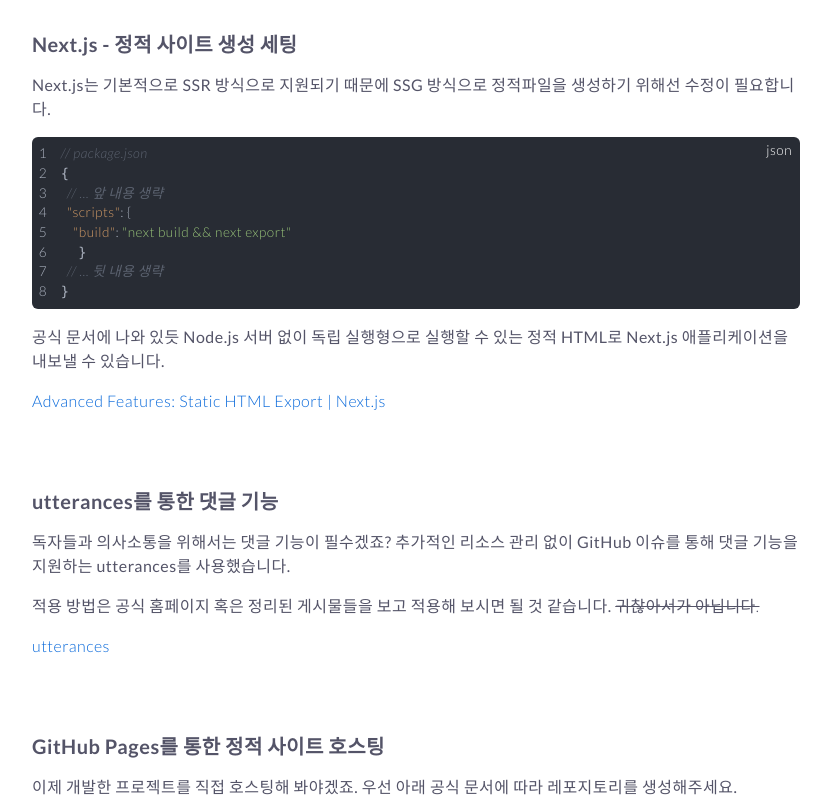
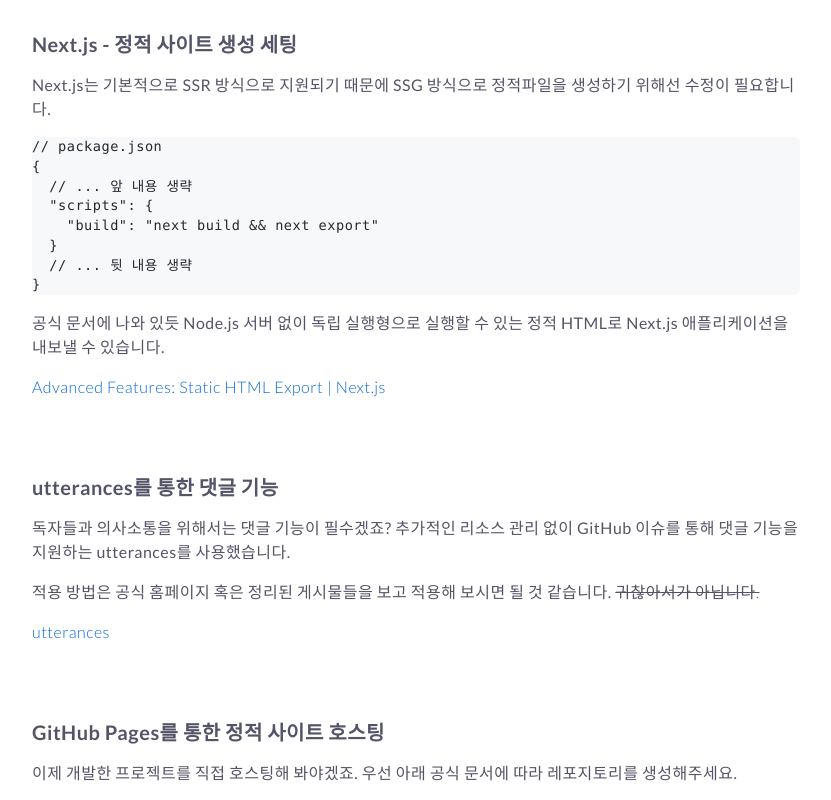
Before and after one commit to junho2343/junho2343.github.io, a Next.js app: page /posts/nextjs-blog-start in a window 1280 px wide. Shown: the part 3840-4640 px from the top of the page, without its empty margins (112-943 px from the left). Built offline with nearby package versions, Linux system fonts and the light colour scheme.

Commit message:
SyntaxHighlighter 제거 후 배포 테스트

```diff
--- a/pages/posts/[slug].tsx
+++ b/pages/posts/[slug].tsx
@@ -54,31 +54,31 @@
               rehypePlugins={[rehypeRaw]}
               remarkPlugins={[remarkGfm]}
               className={markdownStyles["markdown-body"]}
-              components={{
-                code({ node, inline, className, children, ...props }) {
-                  const match = /language-(\w+)/.exec(className || "");
+              // components={{
+              //   code({ node, inline, className, children, ...props }) {
+              //     const match = /language-(\w+)/.exec(className || "");
 
-                  return !inline && match ? (
-                    <>
-                      <SyntaxHighlighter
-                        children={String(children).replace(/\n$/, "")}
-                        style={atomOneDark}
-                        language={match[1]}
-                        PreTag="div"
-                        showLineNumbers
-                        {...props}
-                      />
-                      <span className="absolute right-2 top-1 text-white">
-                        {match[1]}
-                      </span>
-                    </>
-                  ) : (
-                    <code className={className} {...props}>
-                      {children}
-                    </code>
-                  );
-                },
-              }}
+              //     return !inline && match ? (
+              //       <>
+              //         <SyntaxHighlighter
+              //           children={String(children).replace(/\n$/, "")}
+              //           style={atomOneDark}
+              //           language={match[1]}
+              //           PreTag="div"
+              //           showLineNumbers
+              //           {...props}
+              //         />
+              //         <span className="absolute right-2 top-1 text-white">
+              //           {match[1]}
+              //         </span>
+              //       </>
+              //     ) : (
+              //       <code className={className} {...props}>
+              //         {children}
+              //       </code>
+              //     );
+              //   },
+              // }}
             />
           </article>
         )}
```
Also changed, not shown: 2 other files (tests, documents, lock files or other folders).
